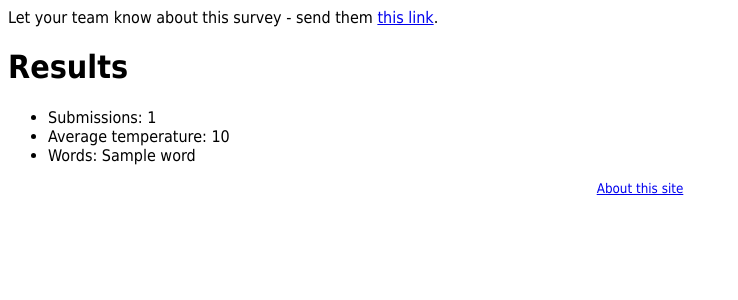
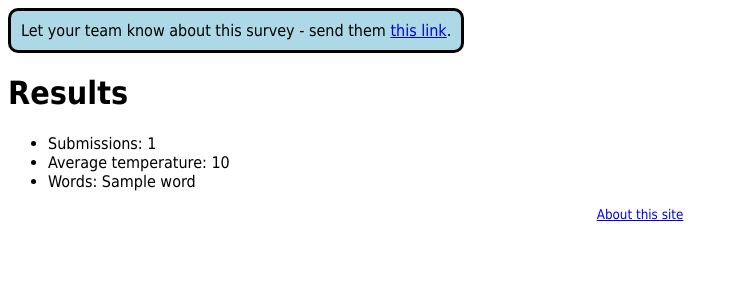
Before and after one commit to zpurcey/new-teamtemp, a Django app: template teamtemp/templates/results.html in a window 1280 px wide. Shown: the top 300 px of the page, without its empty margins (0-738 px from the left). Run offline with Django 3.2, Linux system fonts and the light colour scheme; the template is opened without the code that fills it: most values are stand-ins (such as "Sample title", 1, 10 or a date in 2020).

Commit message:
Improved appearance of submission page and results page

```diff
--- a/teamtemp/static/style.css
+++ b/teamtemp/static/style.css
@@ -6,3 +6,13 @@ body {
   font-size: smaller;
   text-align: center;
 }
+
+.info {
+  background-color: lightblue;
+  border-color: black;
+  border-width: 1;
+  border-style: solid;
+  border-radius: 10px;
+  padding: 10px;
+  display: inline-block;
+}
--- a/teamtemp/templates/form.html
+++ b/teamtemp/templates/form.html
@@ -10,11 +10,11 @@
   <input type="hidden" name="id" value="{{ response_id }}"/>
   {% endif %}
   <div class="field">{{ form.score.errors }}
-    <label for="id_score">Temperature (1-10):</label>
+    <label for="id_score">Temperature (1-10):</label><br/>
     {{ form.score }}
   </div>
   <div class="field">{{ form.word.errors }}
-    <label for="id_word">word:</label>
+    <label for="id_word">One word to describe how you're feeling:</label><br/>
     {{ form.word }}
   </div>
   <input type="submit" value="Submit"/>
--- a/teamtemp/templates/results.html
+++ b/teamtemp/templates/results.html
@@ -3,8 +3,8 @@
 {% block title %}Results{% endblock %}
 
 {% block body %}
-Let your team know about this survey - send them
-<a href="{% url 'teamtemp.views.submit' id %}">this link</a>.
+<div class=info>Let your team know about this survey - send them
+  <a href="{% url 'teamtemp.views.submit' id %}">this link</a>.</div>
 
 <h1>Results</h1>
 <ul>
```
